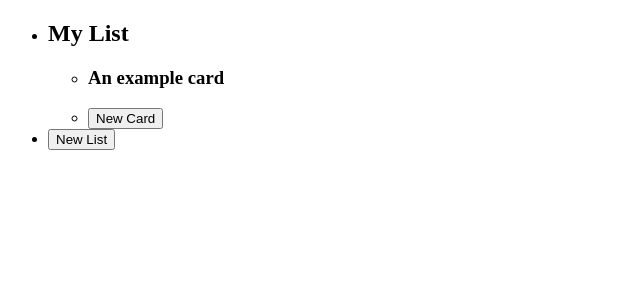
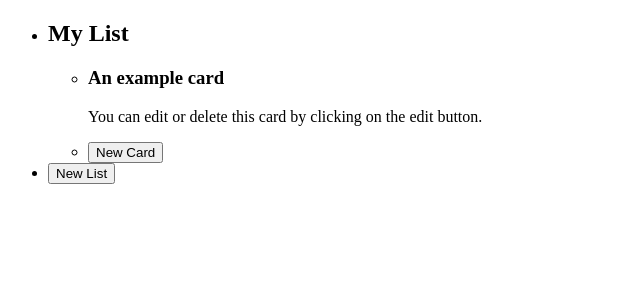
Before and after one commit to MarcFairbrother/kanban, a Vue app: page / in a window 1280 px wide. Shown: the top 300 px of the page, without its empty margins (0-640 px from the left). Built offline with nearby package versions, Linux system fonts and the light colour scheme.

Commit message:
Add description to default card data

```diff
--- a/src/App.vue
+++ b/src/App.vue
@@ -39,6 +39,7 @@ export default {
           items: [
             {
               title: 'An example card',
+              description: 'You can edit or delete this card by clicking on the edit button.',
               position: '1',
             },
           ],
```
